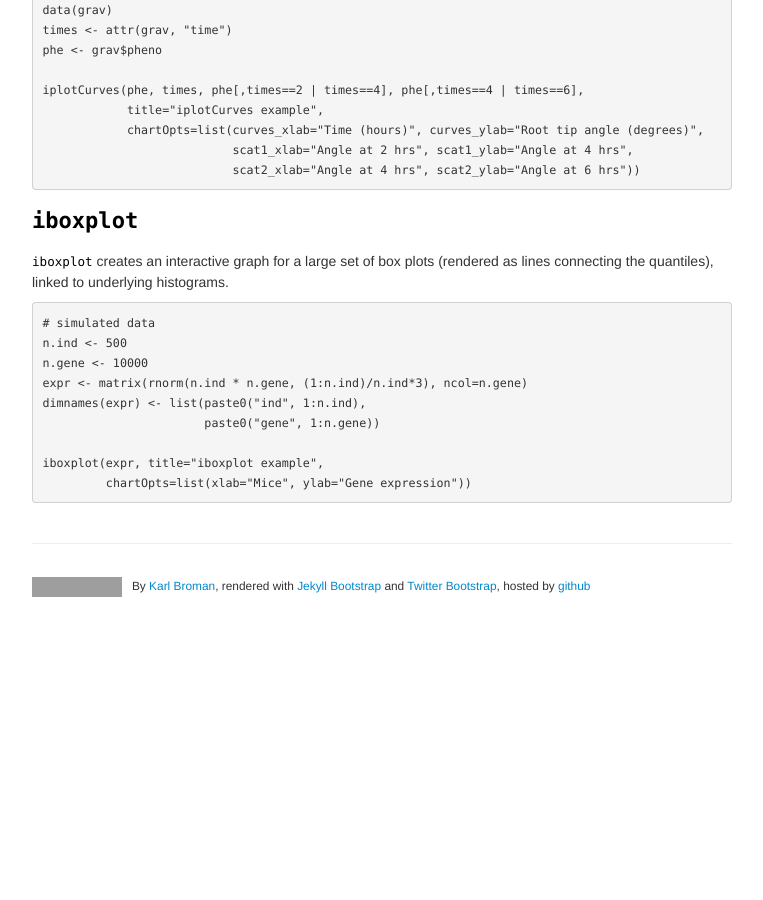
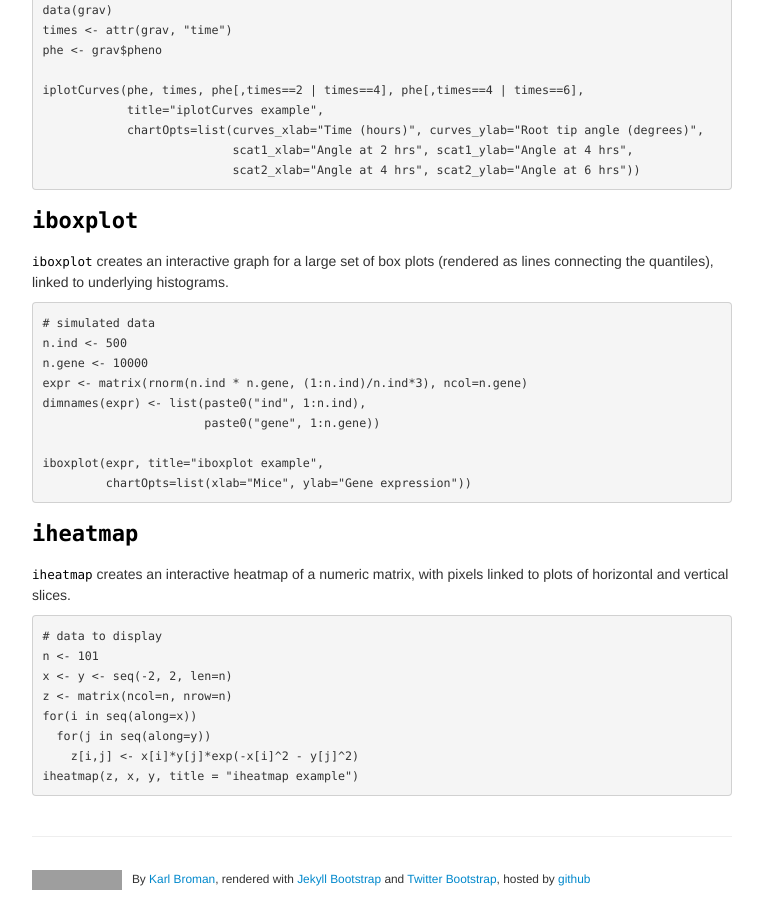
Before and after one commit to kbroman/qtlcharts, a Jekyll site: the page built from pages/user.md, in a window 1280 px wide and 900 px high, scrolled down 1318 px. Shown: the whole window, without its empty margins (258-1021 px from the left). Built offline with Jekyll 4.4.1, drawn with Linux system fonts in a browser that asks for light colours; before the commit the page ends 1925 px from its top, so only the background shows below that; grey boxes are pictures that could not be loaded.

Commit message:
Add iheatmap example to user guide

```diff
--- a/pages/user.md
+++ b/pages/user.md
@@ -98,3 +98,17 @@ histograms.
 
     iboxplot(expr, title="iboxplot example",
              chartOpts=list(xlab="Mice", ylab="Gene expression"))
+
+### `iheatmap`
+
+`iheatmap` creates an interactive heatmap of a numeric matrix, with
+pixels linked to plots of horizontal and vertical slices.
+
+    # data to display
+    n <- 101
+    x <- y <- seq(-2, 2, len=n)
+    z <- matrix(ncol=n, nrow=n)
+    for(i in seq(along=x))
+      for(j in seq(along=y))
+        z[i,j] <- x[i]*y[j]*exp(-x[i]^2 - y[j]^2)
+    iheatmap(z, x, y, title = "iheatmap example")
```
